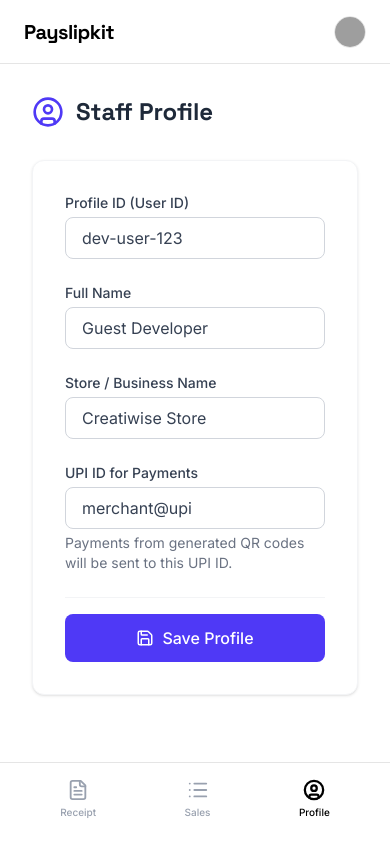
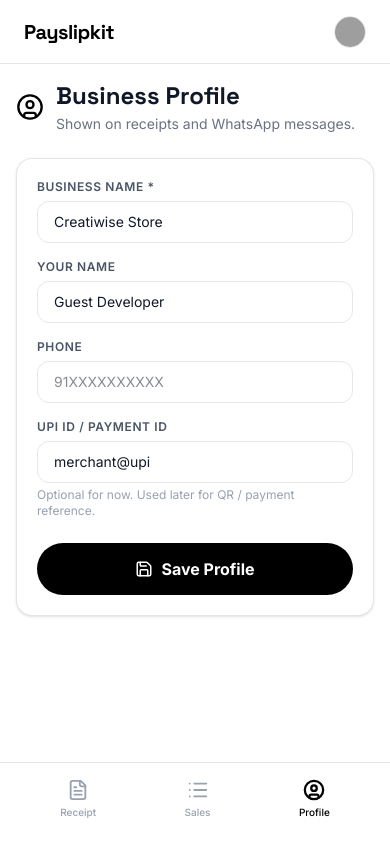
Before and after one commit to ankit2424/invoice-generator, a React (Vite) app: page / in a window 390 px wide. Both pictures are taken after a click on the button "Profile". Built offline with nearby package versions, Linux system fonts and the light colour scheme; grey boxes are pictures that could not be loaded.

Commit message:
Simplify Business Profile for MVP - name, phone, UPI only

```diff
--- a/src/components/ProfileView.tsx
+++ b/src/components/ProfileView.tsx
@@ -1,26 +1,27 @@
 import React, { useState, useEffect } from 'react';
-import { doc, getDoc, setDoc, db, collection, query, where, getDocs, updateDoc } from '../lib/db';
-import { Save, UserCircle, LogOut } from 'lucide-react';
+import { doc, getDoc, setDoc, db } from '../lib/db';
+import { Save, UserCircle } from 'lucide-react';
 
-export default function ProfileView({ user, onLogout, onUserUpdate }: { user: any, onLogout?: () => void, onUserUpdate?: (newUser: any) => void }) {
+export default function ProfileView({
+  user,
+  onUserUpdate
+}: {
+  user: any;
+  onLogout?: () => void;
+  onUserUpdate?: (newUser: any) => void;
+}) {
   const [loading, setLoading] = useState(true);
   const [saving, setSaving] = useState(false);
-  const [profileId, setProfileId] = useState(user?.uid || '');
   const [formData, setFormData] = useState({
     name: user?.displayName || '',
     storeName: '',
+    phone: '',
     upiId: ''
   });
 
   useEffect(() => {
-    if (user?.uid) {
-      setProfileId(user.uid);
-    }
-  }, [user?.uid]);
-
-  useEffect(() => {
     const fetchProfile = async () => {
-      if (!user) return;
+      if (!user?.uid) return;
       try {
         const docRef = doc(db, 'users', user.uid);
         const docSnap = await getDoc(docRef);
@@ -29,11 +30,12 @@ export default function ProfileView({ user, onLogout, onUserUpdate }: { user: an
           setFormData({
             name: data.name || user?.displayName || '',
             storeName: data.storeName || '',
+            phone: data.phone || '',
             upiId: data.upiId || ''
           });
         }
       } catch (error) {
-        console.error("Error fetching profile:", error);
+        console.error('Error fetching profile:', error);
       } finally {
         setLoading(false);
       }
@@ -43,140 +45,125 @@ export default function ProfileView({ user, onLogout, onUserUpdate }: { user: an
 
   const handleSubmit = async (e: React.FormEvent) => {
     e.preventDefault();
-    setSaving(true);
-    const sanitizedId = profileId.trim().replace(/\s+/g, '-');
-    if (!sanitizedId) {
-      alert("Profile ID cannot be empty");
-      setSaving(false);
+    if (!formData.storeName.trim()) {
+      alert('Please enter business name');
       return;
     }
+    setSaving(true);
     try {
-      // 1. Save profile under new/current ID
-      await setDoc(doc(db, 'users', sanitizedId), {
-        name: formData.name,
-        storeName: formData.storeName,
-        upiId: formData.upiId,
-        updatedAt: new Date().toISOString()
-      }, { merge: true });
+      await setDoc(
+        doc(db, 'users', user.uid),
+        {
+          name: formData.name.trim(),
+          storeName: formData.storeName.trim(),
+          phone: formData.phone.trim(),
+          upiId: formData.upiId.trim(),
+          updatedAt: new Date().toISOString()
+        },
+        { merge: true }
+      );
 
-      // 2. Migrate associated data if profile ID was changed
-      if (sanitizedId !== user.uid) {
-        // Migrate products
-        const productsSnap = await getDocs(query(collection(db, "products"), where("userId", "==", user.uid)));
-        for (const productDoc of productsSnap.docs) {
-          await updateDoc(doc(db, "products", productDoc.id), { userId: sanitizedId });
-        }
-        // Migrate customers
-        const customersSnap = await getDocs(query(collection(db, "customers"), where("userId", "==", user.uid)));
-        for (const customerDoc of customersSnap.docs) {
-          await updateDoc(doc(db, "customers", customerDoc.id), { userId: sanitizedId });
-        }
-        // Migrate invoices
-        const invoicesSnap = await getDocs(query(collection(db, "invoices"), where("userId", "==", user.uid)));
-        for (const invoiceDoc of invoicesSnap.docs) {
-          await updateDoc(doc(db, "invoices", invoiceDoc.id), { userId: sanitizedId });
-        }
-
-        // Notify App.tsx to update the active user's uid
-        if (onUserUpdate) {
-          onUserUpdate({
-            ...user,
-            uid: sanitizedId,
-            displayName: formData.name
-          });
-        }
+      if (onUserUpdate) {
+        onUserUpdate({
+          ...user,
+          displayName: formData.name.trim() || formData.storeName.trim()
+        });
       }
 
-      alert("Profile updated successfully");
+      alert('Profile saved');
     } catch (error) {
-      console.error("Error updating profile:", error);
-      alert("Failed to update profile");
+      console.error('Error updating profile:', error);
+      alert('Failed to save profile');
     } finally {
       setSaving(false);
     }
   };
 
-  if (loading) return <div className="p-8 text-gray-500">Loading profile...</div>;
+  if (loading) {
+    return (
+      <div className="p-8 flex items-center justify-center text-gray-500">
+        Loading profile...
+      </div>
+    );
+  }
 
   return (
-    <div className="p-8 max-w-2xl mx-auto">
-      <div className="flex items-center space-x-3 mb-8">
-        <UserCircle size={32} className="text-indigo-600" />
-        <h2 className="text-2xl font-bold text-gray-800">Staff Profile</h2>
+    <div className="p-4 sm:p-8 max-w-lg mx-auto space-y-6">
+      <div className="flex items-center space-x-3">
+        <UserCircle size={28} className="text-black" />
+        <div>
+          <h2 className="text-2xl font-bold text-gray-900">Business Profile</h2>
+          <p className="text-sm text-gray-500 mt-0.5">Shown on receipts and WhatsApp messages.</p>
+        </div>
       </div>
 
-      <div className="bg-white border border-gray-100 shadow-sm rounded-xl p-8">
-        <form onSubmit={handleSubmit} className="space-y-6">
+      <div className="bg-white border border-black/10 rounded-2xl p-5 shadow-sm">
+        <form onSubmit={handleSubmit} className="space-y-4">
           <div>
-            <label className="block text-sm font-medium text-gray-700 mb-1">Profile ID (User ID)</label>
+            <label className="block text-xs font-semibold text-gray-600 uppercase tracking-wider mb-1.5">
+              Business name *
+            </label>
             <input
               type="text"
-              value={profileId}
-              onChange={(e) => setProfileId(e.target.value)}
-              className="w-full px-4 py-2 border border-gray-300 rounded-lg focus:ring-2 focus:ring-indigo-500 focus:border-indigo-500 text-gray-700"
-              placeholder="e.g. dev-user-123"
+              value={formData.storeName}
+              onChange={(e) => setFormData({ ...formData, storeName: e.target.value })}
+              className="w-full px-4 py-2.5 border border-gray-200 rounded-xl text-sm focus:ring-2 focus:ring-black/10 focus:border-black outline-none"
+              placeholder="e.g. Sharma Coaching Center"
               required
             />
           </div>
 
           <div>
-            <label className="block text-sm font-medium text-gray-700 mb-1">Full Name</label>
+            <label className="block text-xs font-semibold text-gray-600 uppercase tracking-wider mb-1.5">
+              Your name
+            </label>
             <input
               type="text"
               value={formData.name}
               onChange={(e) => setFormData({ ...formData, name: e.target.value })}
-              className="w-full px-4 py-2 border border-gray-300 rounded-lg focus:ring-2 focus:ring-indigo-500 focus:border-indigo-500 text-gray-700"
-              placeholder="e.g. John Doe"
-              required
+              className="w-full px-4 py-2.5 border border-gray-200 rounded-xl text-sm focus:ring-2 focus:ring-black/10 focus:border-black outline-none"
+              placeholder="e.g. Rahul Sharma"
             />
           </div>
 
           <div>
-            <label className="block text-sm font-medium text-gray-700 mb-1">Store / Business Name</label>
+            <label className="block text-xs font-semibold text-gray-600 uppercase tracking-wider mb-1.5">
+              Phone
+            </label>
             <input
-              type="text"
-              value={formData.storeName}
-              onChange={(e) => setFormData({ ...formData, storeName: e.target.value })}
-              className="w-full px-4 py-2 border border-gray-300 rounded-lg focus:ring-2 focus:ring-indigo-500 focus:border-indigo-500 text-gray-700"
-              placeholder="e.g. Acme Supermart"
-              required
+              type="tel"
+              value={formData.phone}
+              onChange={(e) => setFormData({ ...formData, phone: e.target.value })}
+              className="w-full px-4 py-2.5 border border-gray-200 rounded-xl text-sm focus:ring-2 focus:ring-black/10 focus:border-black outline-none"
+              placeholder="91XXXXXXXXXX"
             />
           </div>
 
           <div>
-            <label className="block text-sm font-medium text-gray-700 mb-1">UPI ID for Payments</label>
+            <label className="block text-xs font-semibold text-gray-600 uppercase tracking-wider mb-1.5">
+              UPI ID / Payment ID
+            </label>
             <input
               type="text"
               value={formData.upiId}
               onChange={(e) => setFormData({ ...formData, upiId: e.target.value })}
-              className="w-full px-4 py-2 border border-gray-300 rounded-lg focus:ring-2 focus:ring-indigo-500 focus:border-indigo-500 text-gray-700"
-              placeholder="e.g. merchant@upi"
-              required
+              className="w-full px-4 py-2.5 border border-gray-200 rounded-xl text-sm focus:ring-2 focus:ring-black/10 focus:border-black outline-none"
+              placeholder="e.g. business@upi"
             />
-            <p className="text-sm text-gray-500 mt-1">
-              Payments from generated QR codes will be sent to this UPI ID.
+            <p className="text-xs text-gray-400 mt-1">
+              Optional for now. Used later for QR / payment reference.
             </p>
           </div>
 
-          <div className="pt-4 border-t border-gray-100 flex flex-col sm:flex-row justify-between gap-4">
+          <div className="pt-2">
             <button
               type="submit"
               disabled={saving}
-              className="flex items-center justify-center space-x-2 bg-indigo-600 text-white px-6 py-3 rounded-lg font-medium hover:bg-indigo-700 transition"
+              className="w-full flex items-center justify-center gap-2 bg-black text-white px-6 py-3.5 rounded-full font-bold hover:bg-gray-800 active:scale-[0.98] transition disabled:opacity-60"
             >
               <Save size={18} />
               <span>{saving ? 'Saving...' : 'Save Profile'}</span>
             </button>
-            {onLogout && (
-              <button
-                type="button"
-                onClick={onLogout}
-                className="flex items-center justify-center space-x-2 bg-gray-50 text-gray-700 px-6 py-3 rounded-lg font-medium hover:bg-gray-100 border border-gray-200 transition"
-              >
-                <LogOut size={18} />
-                <span>Sign Out</span>
-              </button>
-            )}
           </div>
         </form>
       </div>
```
